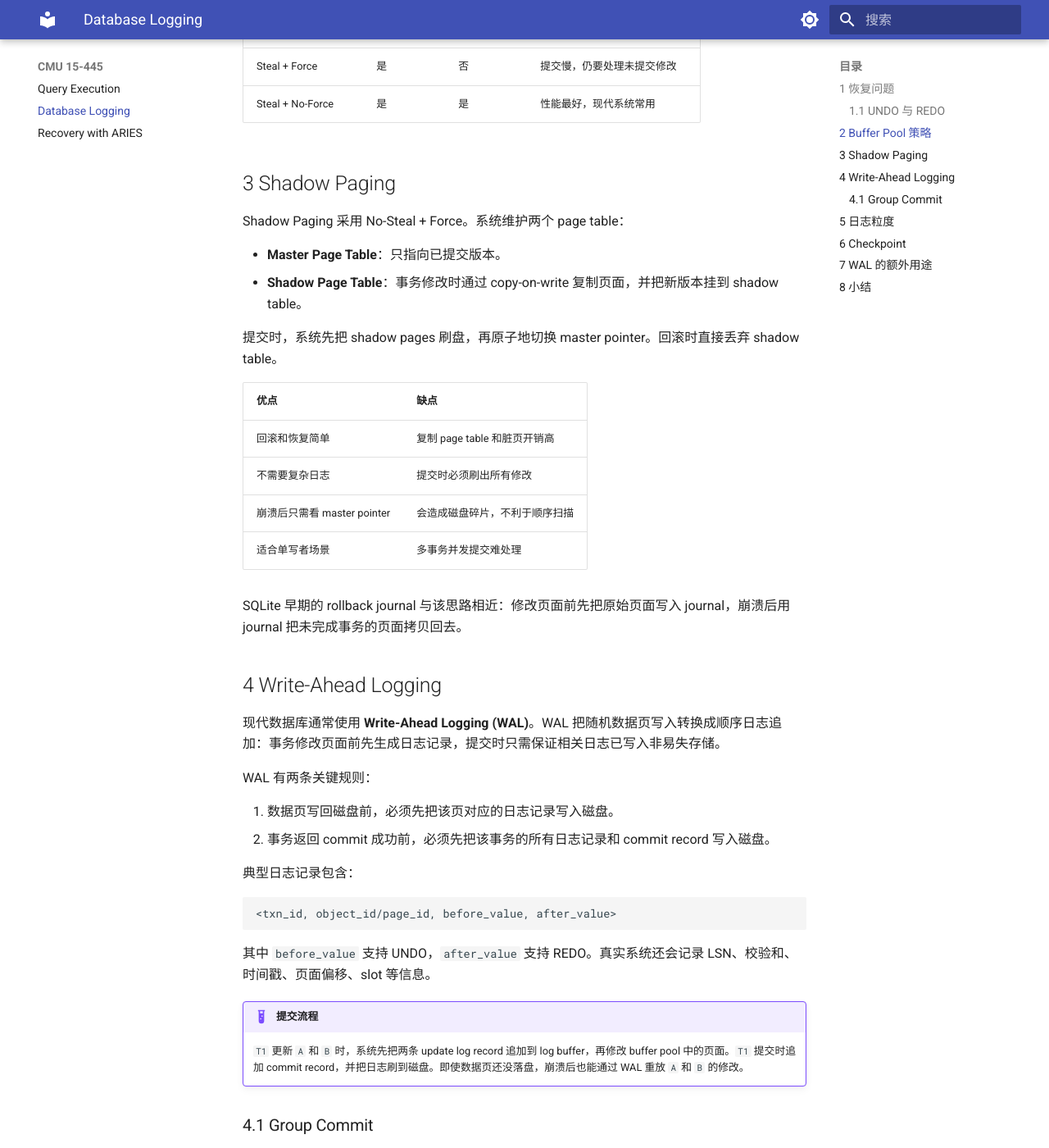
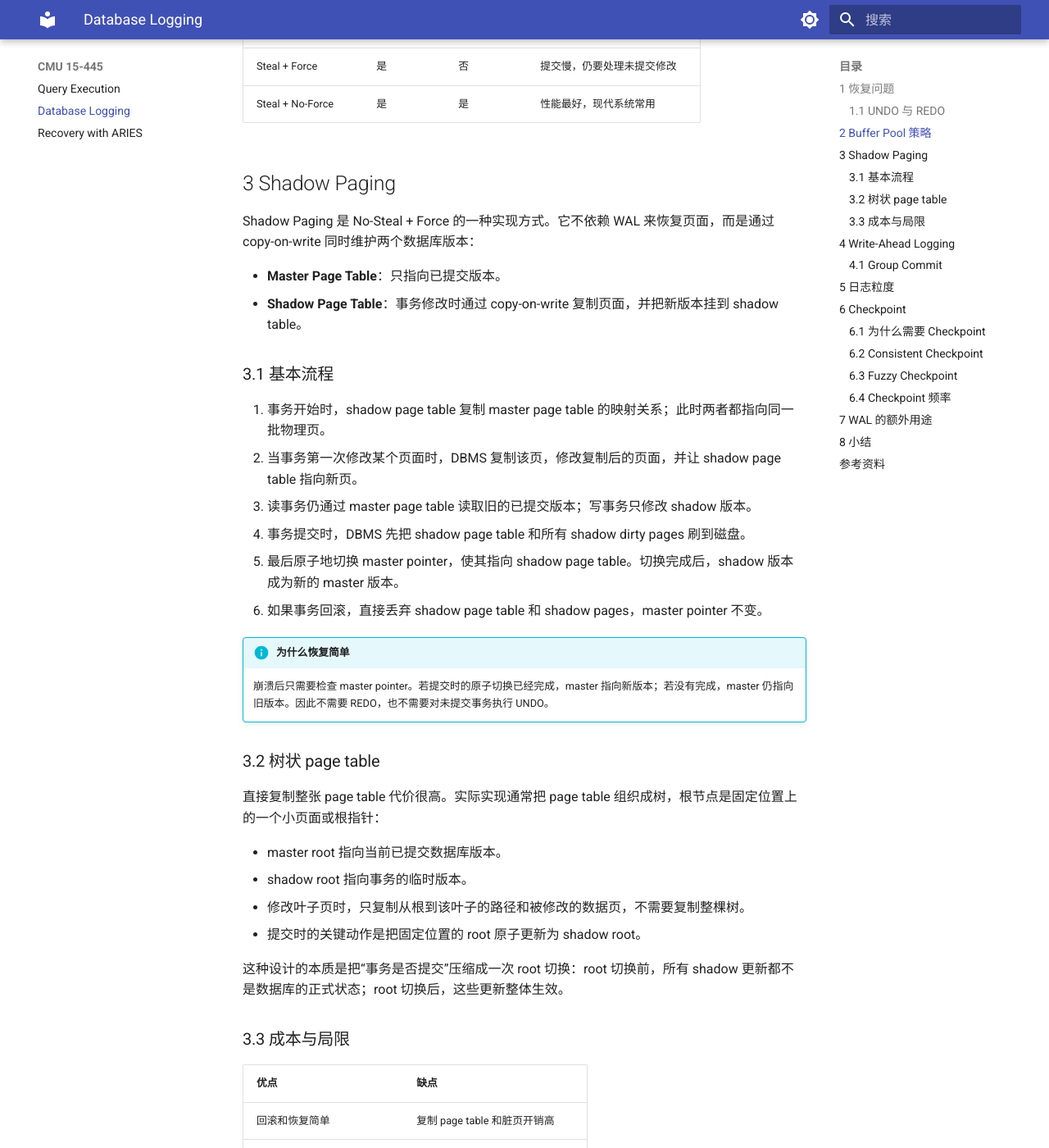
Before and after one commit to Sushidesu486/note.shouss.top, an MkDocs documentation site: the page built from docs/data_logging.md, in a window 1280 px wide and 1400 px high, scrolled down 1579 px. Shown: the whole window at 82% size. Built offline with MkDocs 1.6.1 and Material for MkDocs 9.7.7, drawn with Linux system fonts in a browser that asks for light colours; some of the changed text lies outside the part shown.

Commit message:
docs(dbs:recovery): expand logging checkpoints

```diff
--- a/docs/data_logging.md
+++ b/docs/data_logging.md
@@ -49,12 +49,35 @@
 
 ## 3 Shadow Paging
 
-Shadow Paging 采用 No-Steal + Force。系统维护两个 page table：
+Shadow Paging 是 No-Steal + Force 的一种实现方式。它不依赖 WAL 来恢复页面，而是通过 copy-on-write 同时维护两个数据库版本：
 
 - **Master Page Table**：只指向已提交版本。
 - **Shadow Page Table**：事务修改时通过 copy-on-write 复制页面，并把新版本挂到 shadow table。
 
-提交时，系统先把 shadow pages 刷盘，再原子地切换 master pointer。回滚时直接丢弃 shadow table。
+### 3.1 基本流程
+
+1. 事务开始时，shadow page table 复制 master page table 的映射关系；此时两者都指向同一批物理页。
+2. 当事务第一次修改某个页面时，DBMS 复制该页，修改复制后的页面，并让 shadow page table 指向新页。
+3. 读事务仍通过 master page table 读取旧的已提交版本；写事务只修改 shadow 版本。
+4. 事务提交时，DBMS 先把 shadow page table 和所有 shadow dirty pages 刷到磁盘。
+5. 最后原子地切换 master pointer，使其指向 shadow page table。切换完成后，shadow 版本成为新的 master 版本。
+6. 如果事务回滚，直接丢弃 shadow page table 和 shadow pages，master pointer 不变。
+
+!!! info "为什么恢复简单"
+    崩溃后只需要检查 master pointer。若提交时的原子切换已经完成，master 指向新版本；若没有完成，master 仍指向旧版本。因此不需要 REDO，也不需要对未提交事务执行 UNDO。
+
+### 3.2 树状 page table
+
+直接复制整张 page table 代价很高。实际实现通常把 page table 组织成树，根节点是固定位置上的一个小页面或根指针：
+
+- master root 指向当前已提交数据库版本。
+- shadow root 指向事务的临时版本。
+- 修改叶子页时，只复制从根到该叶子的路径和被修改的数据页，不需要复制整棵树。
+- 提交时的关键动作是把固定位置的 root 原子更新为 shadow root。
+
+这种设计的本质是把“事务是否提交”压缩成一次 root 切换：root 切换前，所有 shadow 更新都不是数据库的正式状态；root 切换后，这些更新整体生效。
+
+### 3.3 成本与局限
 
 | 优点 | 缺点 |
 |------|------|
@@ -62,6 +85,8 @@
 | 不需要复杂日志 | 提交时必须刷出所有修改 |
 | 崩溃后只需看 master pointer | 会造成磁盘碎片，不利于顺序扫描 |
 | 适合单写者场景 | 多事务并发提交难处理 |
+
+Shadow Paging 的提交开销集中在两件事上：刷出被修改的新页面，以及刷出 page table 或 root 相关页面。由于新页面往往分布在磁盘不同位置，它会破坏原本连续的数据布局，导致顺序扫描退化。旧版本页面还需要后续垃圾回收，否则空间会持续膨胀。
 
 SQLite 早期的 rollback journal 与该思路相近：修改页面前先把原始页面写入 journal，崩溃后用 journal 把未完成事务的页面拷贝回去。
 
@@ -107,13 +132,73 @@
 
 WAL 不能无限增长，否则崩溃后可能要重放多年日志。**Checkpoint** 的作用是缩短恢复起点：
 
-1. 暂停或协调事务。
-2. 把 log buffer 刷到磁盘。
-3. 把 dirty pages 刷到磁盘。
-4. 在 WAL 中写入 checkpoint record。
-5. 恢复时从最近 checkpoint 附近开始分析。
+### 6.1 为什么需要 Checkpoint
 
-最简单的 consistent checkpoint 会暂停所有事务，恢复逻辑简单但运行时影响大。Checkpoint 太频繁会拖慢正常请求；太少则会延长崩溃恢复时间。下一讲的 fuzzy checkpoint 通过记录 Active Transaction Table 和 Dirty Page Table，避免长时间 stop-the-world。
+如果没有 checkpoint，恢复时必须从日志开头扫描到崩溃点：
+
+- 找出哪些事务已经提交，哪些事务没有完成。
+- REDO 已提交但可能尚未落盘的修改。
+- UNDO 未提交但可能已经落盘的修改。
+
+长期运行的系统会产生大量 WAL。即使很多老事务的修改早已刷到数据页，恢复仍要重复扫描这些无用历史，恢复时间不可控。Checkpoint 的目标就是把“确定已经安全的历史”变成恢复时可以跳过的边界。
+
+### 6.2 Consistent Checkpoint
+
+最直接的方案是 consistent checkpoint，也就是阻塞式检查点：
+
+1. 阻止新事务开始。
+2. 等待当前活跃事务结束，或暂停所有事务更新。
+3. 将 log buffer 刷入稳定存储。
+4. 将 buffer pool 中所有 dirty pages 刷到磁盘。
+5. 写入 checkpoint record，其中记录 checkpoint 时仍活跃的事务集合。
+6. 允许事务继续执行。
+
+如果某个事务在 checkpoint 之前已经提交或中止，并且它的脏页也已经在 checkpoint 中落盘，那么恢复时不需要再处理它。恢复只需要关注：
+
+- checkpoint record 中仍活跃的事务。
+- checkpoint 之后才开始的事务。
+
+对于这些事务：
+
+- 如果日志中没有 `COMMIT` 或 `ABORT`，崩溃恢复时需要 UNDO。
+- 如果日志中有 `COMMIT` 或 `ABORT`，恢复时需要按日志 REDO，保证历史状态完整。
+
+!!! example "日志截断边界"
+    如果 checkpoint 记录中有活跃事务集合 `L`，那么早于 `L` 中最早事务 `BEGIN` 的历史日志通常不再参与恢复。系统可以在确认没有备份、复制或审计需求后回收这部分日志空间。
+
+Consistent checkpoint 的问题是停顿时间不可控。只要有长事务未结束，checkpoint 就必须等待；如果系统强行暂停事务，在线请求会被阻塞。
+
+### 6.3 Fuzzy Checkpoint
+
+Fuzzy checkpoint 的目标是减少 stop-the-world 时间。它允许 checkpoint 进行时事务继续运行，但必须额外记录系统状态：
+
+| 结构 | 记录内容 | 用途 |
+|------|----------|------|
+| Active Transaction Table (ATT) | 活跃事务、状态、最近日志位置 | 恢复时判断哪些事务需要提交完成或回滚 |
+| Dirty Page Table (DPT) | 尚未落盘的脏页及其 `recLSN` | 恢复时确定 REDO 的最早起点 |
+
+典型流程：
+
+1. 写入 `BEGIN_CHECKPOINT`。
+2. 快速复制当前 ATT 和 DPT 的快照。
+3. 后台继续刷出 dirty pages；普通事务可以继续产生新日志和新脏页。
+4. 写入 `END_CHECKPOINT`，其中包含 ATT/DPT 快照。
+5. `END_CHECKPOINT` 安全落盘后，更新 master record，让它指向这次 checkpoint 的起点。
+
+Fuzzy checkpoint 不保证磁盘上的数据页在 checkpoint 结束时形成一个完全一致的快照，因为 checkpoint 期间事务仍可能修改页面。因此恢复不能简单地从 checkpoint 后开始重放，而要利用 DPT 的 `recLSN` 找到可能最早未落盘的修改，再从那里开始 REDO。
+
+!!! warning "WAL 约束仍然存在"
+    即使是 fuzzy checkpoint，刷出某个 dirty page 之前，也必须先保证导致该页变脏的相关日志已经落盘。否则崩溃后无法判断该页上的修改应该保留还是撤销。
+
+### 6.4 Checkpoint 频率
+
+Checkpoint 是运行时开销和恢复时间之间的权衡：
+
+- 太频繁：后台刷页和日志写入压力变大，正常事务吞吐下降。
+- 太稀疏：WAL 变长，崩溃后需要扫描和重放更多日志。
+- 长事务越多：日志截断越困难，因为必须保留能撤销这些事务的历史。
+
+因此系统通常会结合日志大小、dirty page 数量、目标恢复时间和当前负载来决定 checkpoint 时机，而不是只依赖固定时间间隔。
 
 ## 7 WAL 的额外用途
 
@@ -122,3 +207,7 @@
 ## 8 小结
 
 WAL + Steal + No-Force 是现代数据库的主流选择：运行时可以灵活回收 buffer pool 页面，提交时只需顺序刷日志；代价是崩溃后必须同时支持 REDO 和 UNDO。Checkpoint 则用于限制恢复要扫描的日志范围。
+
+## 参考资料
+
+- [NoughtQ：Lec 15: Recovery System](https://note.noughtq.top/sys/db/15)
```
